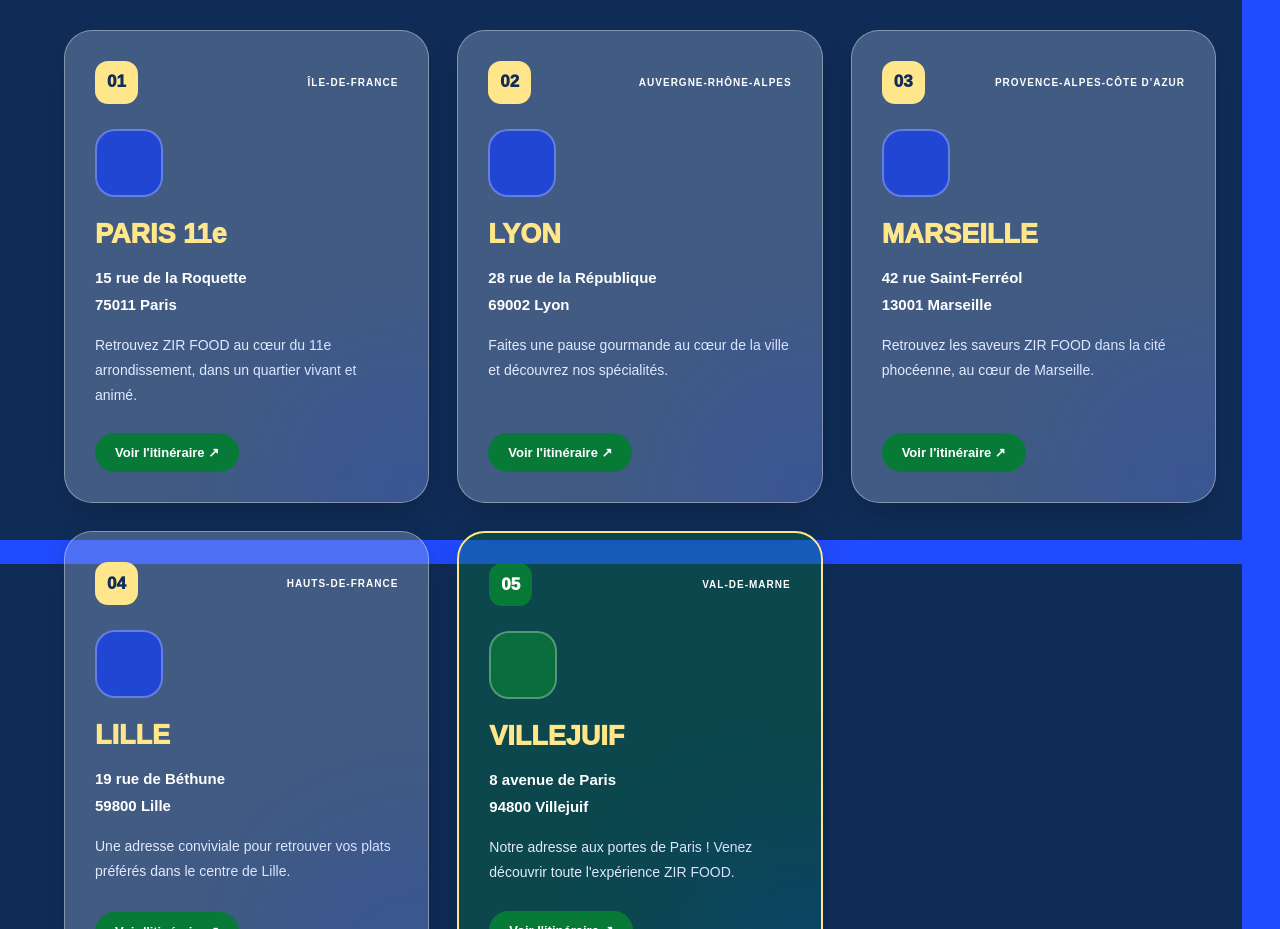
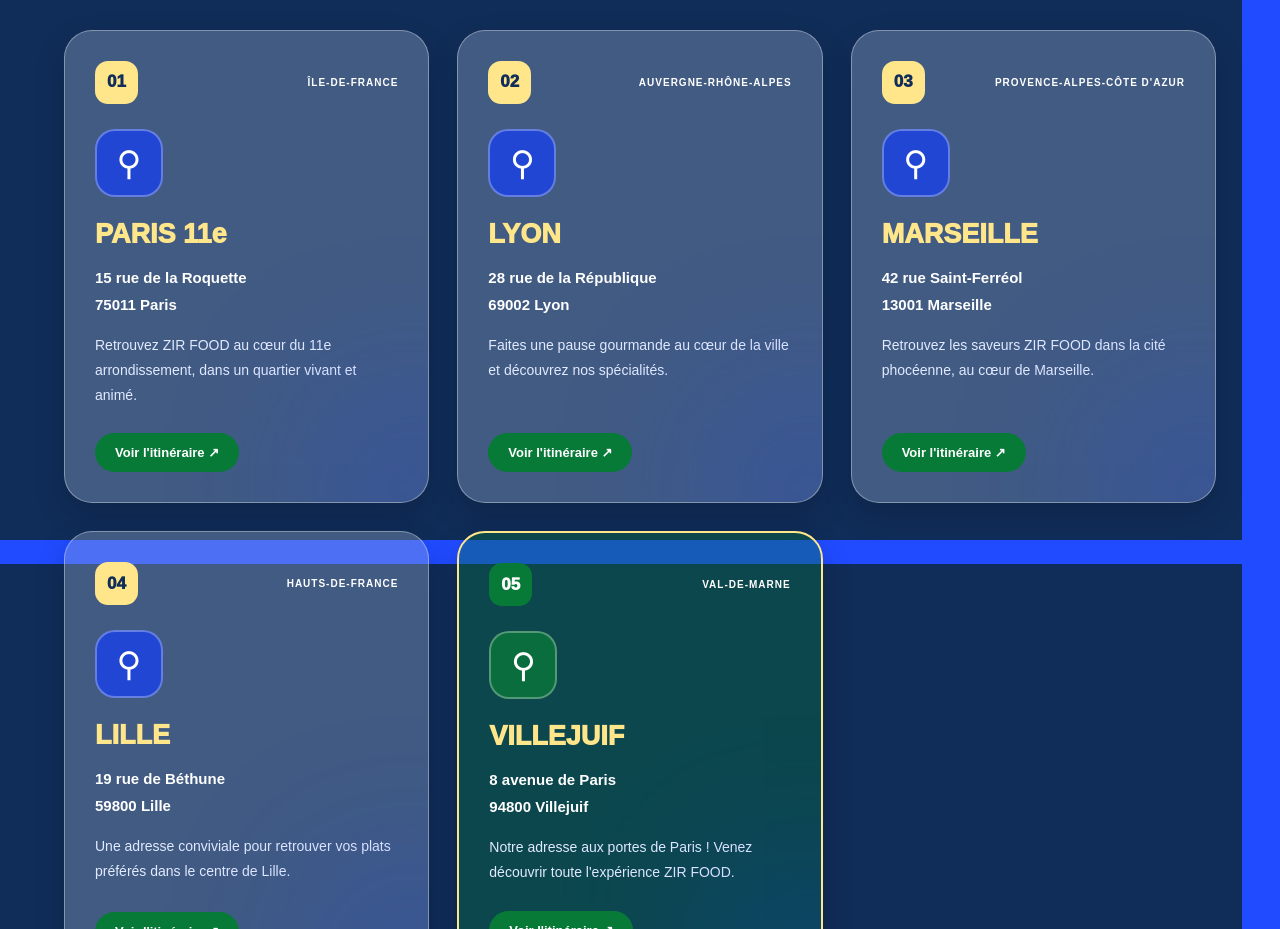
Before and after one commit to rim-elmansari/projetWEB_ZachariaBarouni_IlyesBerazzal_RimElmansari, a plain HTML site: page pages/faq/ou-nous-trouver.html in a window 1280 px wide. Shown: the part 1060-1989 px from the top of the page. Drawn offline with Linux system fonts and the light colour scheme.

Commit message:
Mise à jour générale du site ZIR FOOD

```diff
--- a/pages/faq/ou-nous-trouver.html
+++ b/pages/faq/ou-nous-trouver.html
@@ -98,7 +98,7 @@
                         <span class="location-city">ÎLE-DE-FRANCE</span>
                     </div>
 
-                    <div class="location-icon"></div>
+                    <div class="location-icon">⚲</div>
 
                     <h3>PARIS 11e</h3>
 
@@ -129,7 +129,7 @@
                         <span class="location-city">AUVERGNE-RHÔNE-ALPES</span>
                     </div>
 
-                    <div class="location-icon"></div>
+                    <div class="location-icon">⚲</div>
 
                     <h3>LYON</h3>
 
@@ -160,7 +160,7 @@
                         <span class="location-city">PROVENCE-ALPES-CÔTE D'AZUR</span>
                     </div>
 
-                    <div class="location-icon"></div>
+                    <div class="location-icon">⚲</div>
 
                     <h3>MARSEILLE</h3>
 
@@ -191,7 +191,7 @@
                         <span class="location-city">HAUTS-DE-FRANCE</span>
                     </div>
 
-                    <div class="location-icon"></div>
+                    <div class="location-icon">⚲</div>
 
                     <h3>LILLE</h3>
 
@@ -222,7 +222,7 @@
                         <span class="location-city">VAL-DE-MARNE</span>
                     </div>
 
-                    <div class="location-icon"></div>
+                    <div class="location-icon">⚲</div>
 
                     <h3>VILLEJUIF</h3>
 
```
Also changed, not shown: pages/faq/rejoindre-equipe.html (+3 -3 lines).
